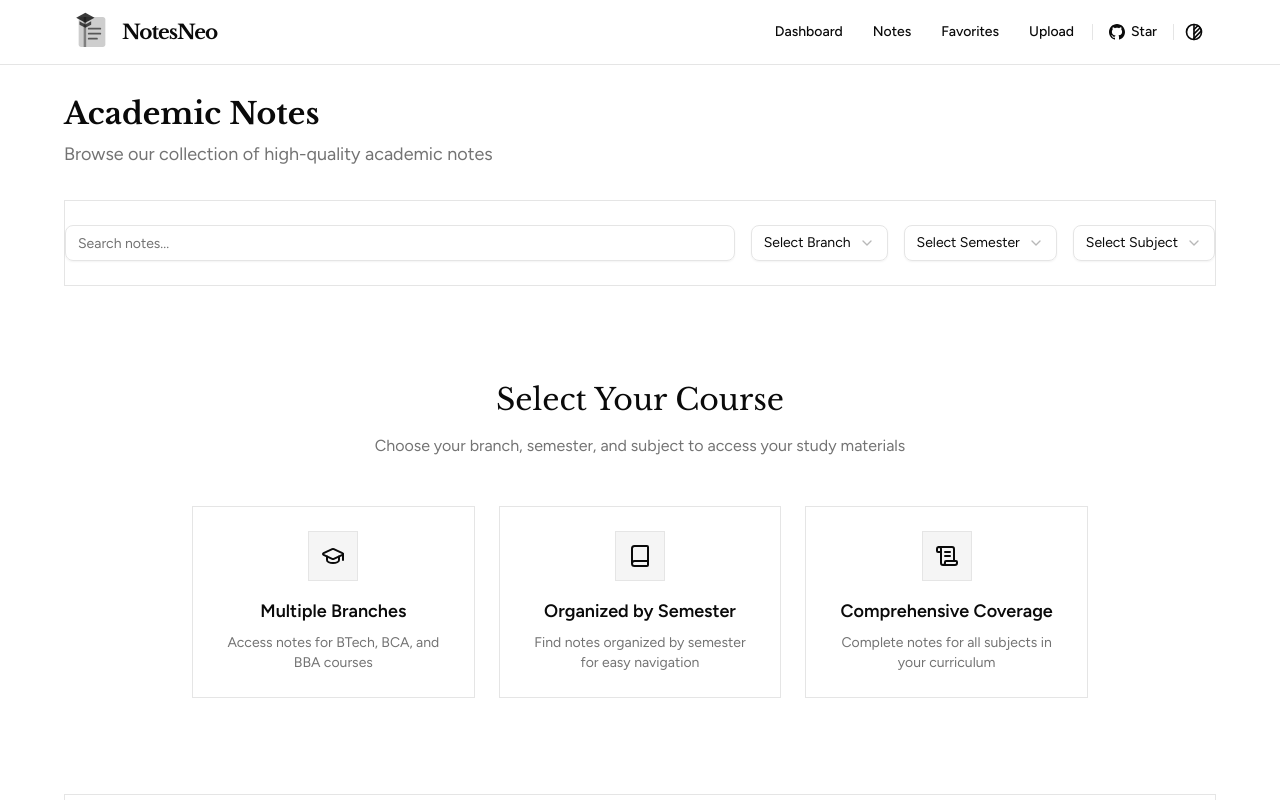
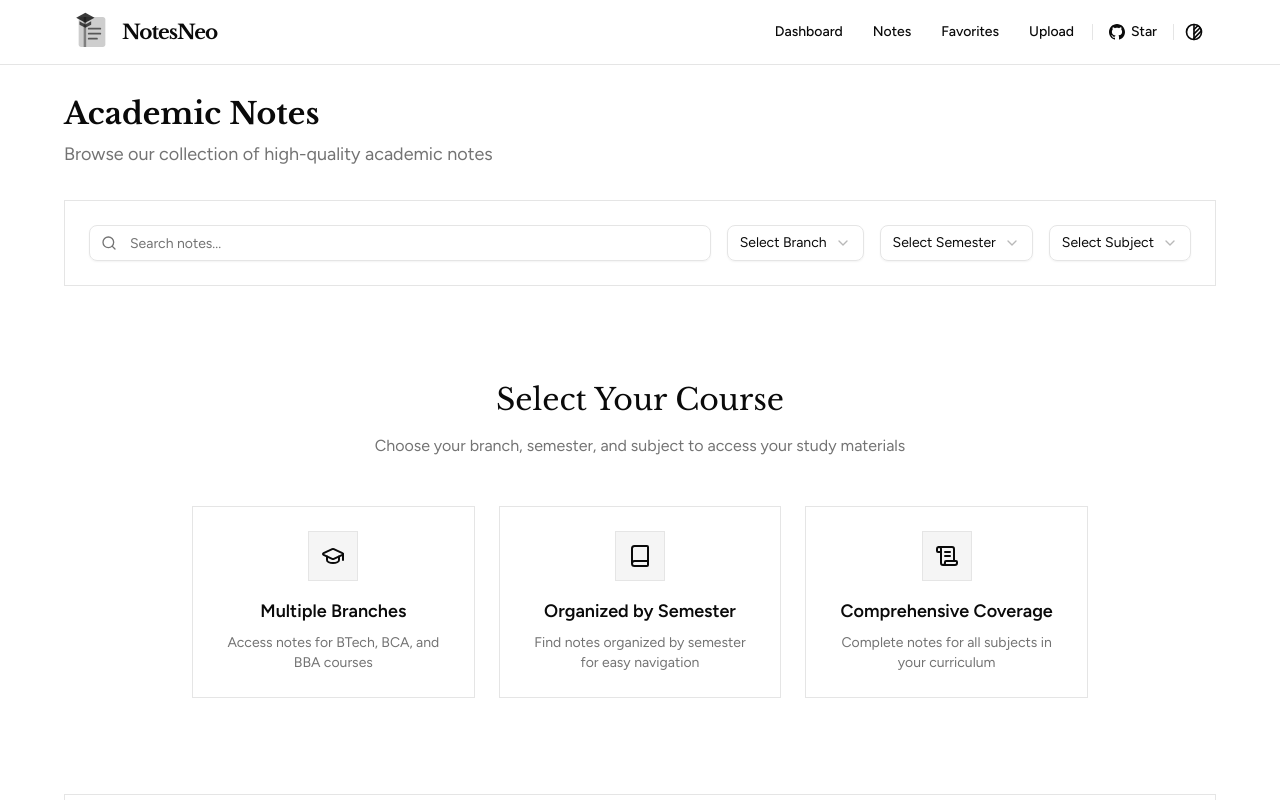
Before and after one commit to decodewithdeepak/notesneo, a Next.js app: page /notes in a window 1280 px wide. Built offline with nearby package versions, Linux system fonts and the light colour scheme.

Commit message:
enhance NotesPage: add search icon to input field and adjust padding

```diff
--- a/app/notes/page.tsx
+++ b/app/notes/page.tsx
@@ -26,6 +26,7 @@ import {
   ScrollText,
   ChevronLeft,
   ChevronRight,
+  Search,
 } from "lucide-react";
 
 const FILTERS_STORAGE_KEY = "notesneo_filters";
@@ -83,7 +84,7 @@ export default function NotesPage() {
         (note) =>
           note.title.toLowerCase().includes(query) ||
           note.description.toLowerCase().includes(query) ||
-          note.subject.toLowerCase().includes(query),
+          note.subject.toLowerCase().includes(query)
       );
     }
 
@@ -147,16 +148,19 @@ export default function NotesPage() {
 
         {/* Filters */}
         <section className="min-w-full border-x border-b border-border bg-background">
-          <div className="max-w-full mx-auto px-0 py-6">
+          <div className="max-w-full mx-auto p-6">
             <div className="flex flex-col sm:flex-row gap-4">
               {/* Search */}
+              <div className="relative w-full">
+                <Search className="absolute left-3 top-1/2 -translate-y-1/2 h-4 w-4 text-muted-foreground" />
                 <Input
                   type="text"
                   placeholder="Search notes..."
                   value={searchQuery}
                   onChange={(e) => setSearchQuery(e.target.value)}
-                className="w-full"
+                  className="w-full pl-10"
                 />
+              </div>
 
               {/* Branch Filter */}
               <Select
@@ -317,7 +321,7 @@ export default function NotesPage() {
                     <div className="flex items-center gap-1">
                       {Array.from(
                         { length: paginatedResult.totalPages },
-                        (_, i) => i + 1,
+                        (_, i) => i + 1
                       ).map((page) => {
                         // Show first, last, current, and pages around current
                         const showPage =
@@ -367,7 +371,7 @@ export default function NotesPage() {
                       size="sm"
                       onClick={() => {
                         setCurrentPage((prev) =>
-                          Math.min(paginatedResult.totalPages, prev + 1),
+                          Math.min(paginatedResult.totalPages, prev + 1)
                         );
                         window.scrollTo({ top: 0, behavior: "smooth" });
                       }}
```
Lines whose indentation alone changed are shown as unchanged.
